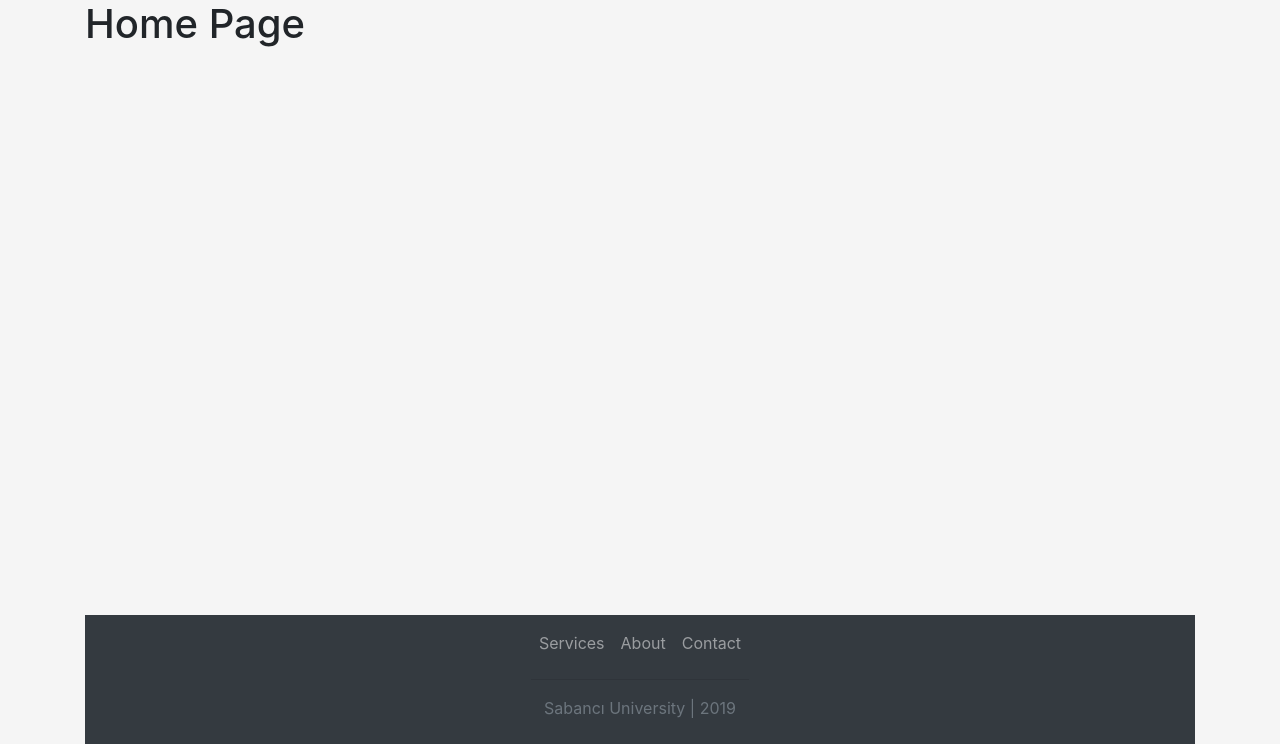
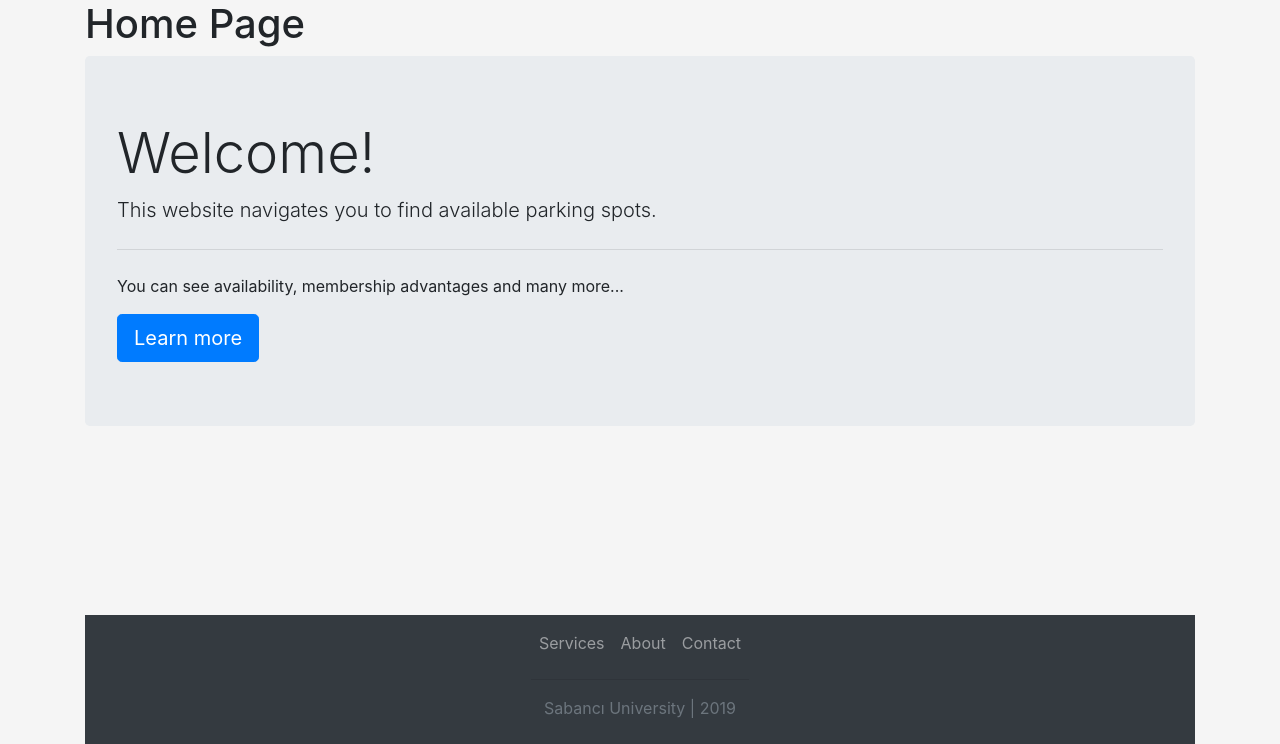
Before and after one commit to AYasinAkalin/ParkingLotManagement, a Flask app: page / in a window 1280 px wide. Shown: the part 56-800 px from the top of the page. Run offline with Flask 2, Linux system fonts and the light colour scheme; some libraries are stand-ins or nearby versions.

Commit message:
Update index.html

```diff
--- a/src/app/templates/index.html
+++ b/src/app/templates/index.html
@@ -3,4 +3,18 @@
 
 {% block content%}
   <h1>Home Page</h1>
+  {% if user %}
+    <ul>
+      {% for key, value in user.items() %}
+        <li>{{ key }} -- {{ value }}</li>
+      {% endfor %}
+    </ul>
+  {% endif %}
+  <div class="jumbotron">
+    <h1 class="display-4">Welcome!</h1>
+    <p class="lead">This website navigates you to find available parking spots.</p>
+    <hr class="my-4">
+    <p>You can see availability, membership advantages and many more...</p>
+    <a class="btn btn-primary btn-lg" href="#" role="button">Learn more</a>
+  </div>
 {% endblock %}
```
